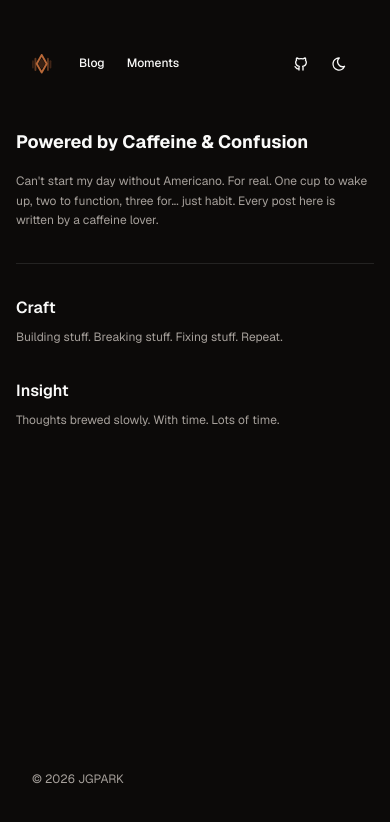
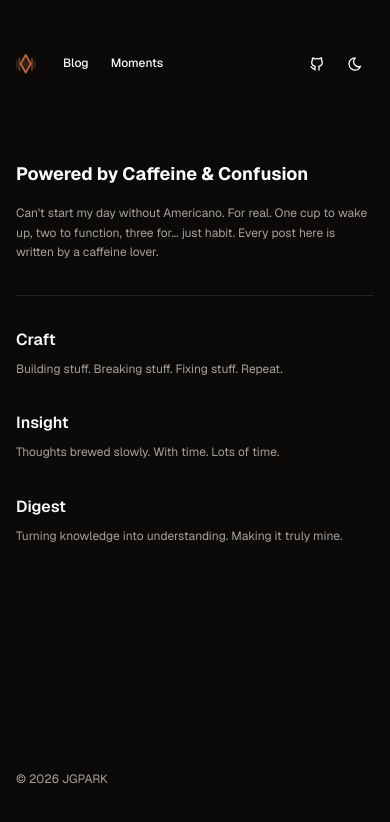
Before and after one commit to calelix/v2, a Next.js app: page /blog in a window 390 px wide. Shown: the top 822 px of the page. Built offline with nearby package versions, Linux system fonts and the light colour scheme; a web font is replaced by a local one.

Commit message:
feat: apply container styles, refactor layout styles

```diff
--- a/src/pages/blog/ui/blog-category-page.tsx
+++ b/src/pages/blog/ui/blog-category-page.tsx
@@ -35,7 +35,6 @@ export const BlogCategoryPage = ({
 
   return (
     <div
-      className="px-4 lg:px-0"
       style={
         {
           "--header-height": "calc(var(--spacing)*32)",
@@ -43,9 +42,9 @@ export const BlogCategoryPage = ({
         } as React.CSSProperties
       }
     >
-      <Header className="h-32" />
-      <main className="w-full max-w-2xl mx-auto min-h-[calc(100svh-var(--header-height)-var(--footer-height))]">
-        <FadeUpContainer className="flex flex-col">
+      <Header className="sticky top-0 z-50 h-(--header-height) bg-background" />
+      <main className="relative flex container py-8 gap-8 min-h-[calc(100svh-var(--header-height)-var(--footer-height))]">
+        <FadeUpContainer className="flex flex-col w-full max-w-4xl shrink-0">
           <FadeUpItem>
             <AppBreadcrumb />
           </FadeUpItem>
@@ -79,7 +78,7 @@ export const BlogCategoryPage = ({
                         <h2 className="text-base font-semibold hover:underline hover:underline-offset-4 hover:decoration-muted-foreground">
                           {post.frontmatter.title}
                         </h2>
-                        <p className="truncate text-xs/relaxed text-muted-foreground">
+                        <p className="line-clamp-1 text-xs/relaxed text-muted-foreground">
                           {post.frontmatter.description}
                         </p>
                       </div>
@@ -103,7 +102,7 @@ export const BlogCategoryPage = ({
           </FadeUpItem>
         </FadeUpContainer>
       </main>
-      <Footer className="h-32" />
+      <Footer className="h-(--footer-height)" />
     </div>
   )
 }
--- a/src/pages/blog/ui/blog-home-page.tsx
+++ b/src/pages/blog/ui/blog-home-page.tsx
@@ -11,7 +11,6 @@ import {
 export const BlogHomePage = () => {
   return (
     <div
-      className="px-4 lg:px-0"
       style={
         {
           "--header-height": "calc(var(--spacing)*32)",
@@ -19,9 +18,9 @@ export const BlogHomePage = () => {
         } as React.CSSProperties
       }
     >
-      <Header className="h-32" />
-      <main className="w-full max-w-2xl mx-auto min-h-[calc(100svh-var(--header-height)-var(--footer-height))]">
-        <FadeUpContainer className="flex flex-col">
+      <Header className="sticky top-0 z-50 h-(--header-height) bg-background" />
+      <main className="relative flex container py-8 gap-8 min-h-[calc(100svh-var(--header-height)-var(--footer-height))]">
+        <FadeUpContainer className="flex flex-col w-full max-w-4xl shrink-0">
           <FadeUpItem>
             <h1 className="text-lg font-bold">
               Powered by Caffeine & Confusion
@@ -57,11 +56,21 @@ export const BlogHomePage = () => {
                   </p>
                 </article>
               </Link>
+              <Link href="/blog/digest">
+                <article className="group">
+                  <h2 className="text-base font-semibold group-hover:text-primary transition-colors duration-250">
+                    Digest
+                  </h2>
+                  <p className="mt-2 text-xs/relaxed text-muted-foreground">
+                    Turning knowledge into understanding. Making it truly mine.
+                  </p>
+                </article>
+              </Link>
             </div>
           </FadeUpItem>
         </FadeUpContainer>
       </main>
-      <Footer className="h-32" />
+      <Footer className="h-(--footer-height)" />
     </div>
   )
 }
--- a/src/pages/feedback/ui/not-found-page.tsx
+++ b/src/pages/feedback/ui/not-found-page.tsx
@@ -3,6 +3,7 @@
 import { useRouter } from "next/navigation"
 
 import { Header } from "@/widgets/header"
+import { Footer } from "@/widgets/footer"
 import { Button } from "@/shared/ui/shadcn/button"
 import {
   Empty,
@@ -21,16 +22,16 @@ export const NotFoundPage = () => {
 
   return (
     <div
-      className="px-4 lg:px-0"
       style={
         {
           "--header-height": "calc(var(--spacing)*32)",
+          "--footer-height": "calc(var(--spacing)*32)",
         } as React.CSSProperties
       }
     >
-      <Header className="h-32" />
-      <main className="w-full max-w-2xl mx-auto">
-        <div className="flex flex-col items-center gap-8 min-h-[calc(100svh-var(--header-height)*2)]">
+      <Header className="sticky top-0 z-50 h-(--header-height) bg-background" />
+      <main className="relative flex container py-8 gap-8 min-h-[calc(100svh-var(--header-height)-var(--footer-height))]">
+        <div className="flex flex-col w-full max-w-4xl shrink-0">
           <Empty>
             <EmptyHeader>
               <EmptyTitle>
@@ -48,6 +49,7 @@ export const NotFoundPage = () => {
           </Empty>
         </div>
       </main>
+      <Footer className="h-(--footer-height)" />
     </div>
   )
 }
--- a/src/pages/home-page/ui/home-page.tsx
+++ b/src/pages/home-page/ui/home-page.tsx
@@ -22,7 +22,6 @@ export const HomePage = () => {
 
   return (
     <div
-      className="px-4 lg:px-0"
       style={
         {
           "--header-height": "calc(var(--spacing)*32)",
@@ -30,8 +29,9 @@ export const HomePage = () => {
         } as React.CSSProperties
       }
     >
-      <div aria-hidden="true" className="h-32" />
-      <main className="w-full max-w-2xl mx-auto min-h-[calc(100svh-var(--header-height)-var(--footer-height))]">
+      <div aria-hidden="true" className="sticky top-0 z-50 h-(--header-height) bg-background" />
+      <main className="relative flex container gap-8 min-h-[calc(100svh-var(--header-height)-var(--footer-height))]">
+        <div className="flex flex-col w-full max-w-4xl shrink-0">
           <motion.div
             initial={{ opacity: 0 }}
             animate={{ opacity: 1 }}
@@ -52,8 +52,9 @@ export const HomePage = () => {
             </motion.div>
             <SectionCarousel />
           </motion.div>
+        </div>
       </main>
-      <div aria-hidden="true" className="h-32" />
+      <div aria-hidden="true" className="h-(--footer-height)" />
     </div>
   )
 }
```
Lines whose indentation alone changed are shown as unchanged.
